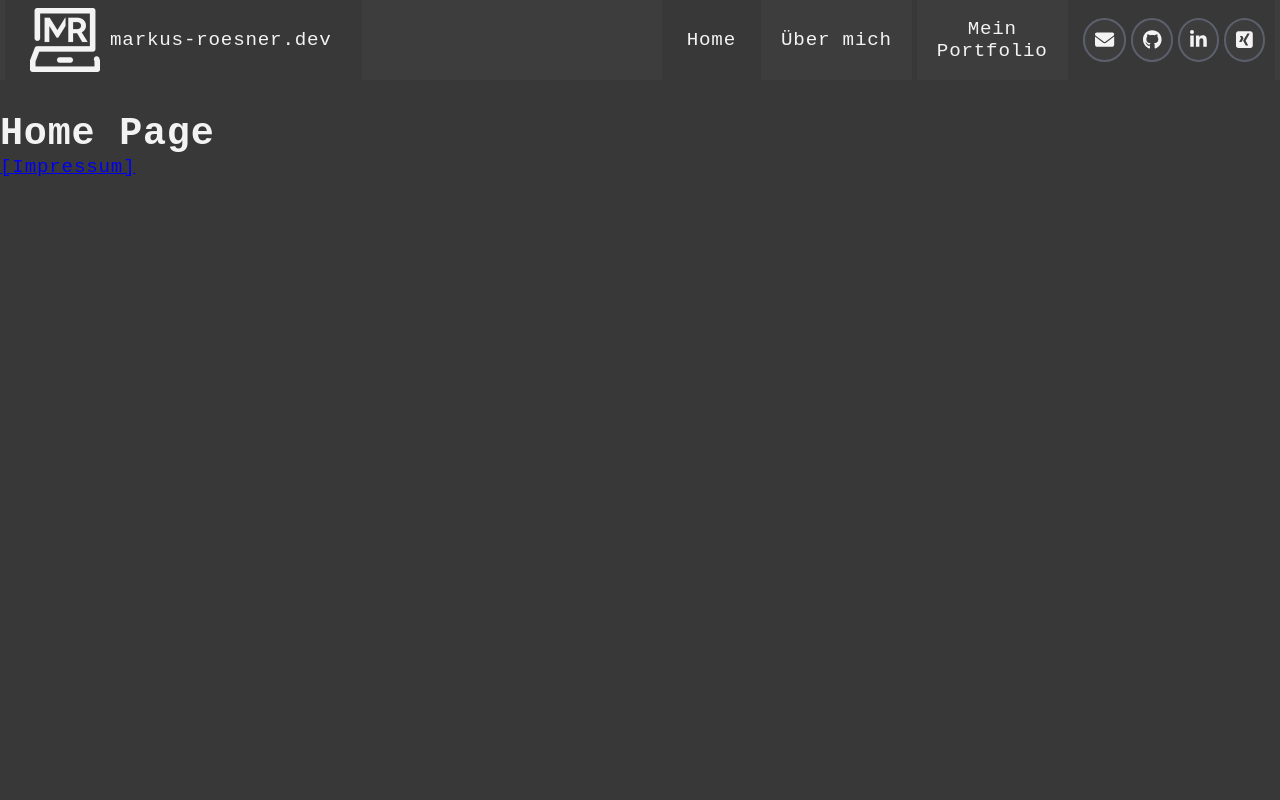
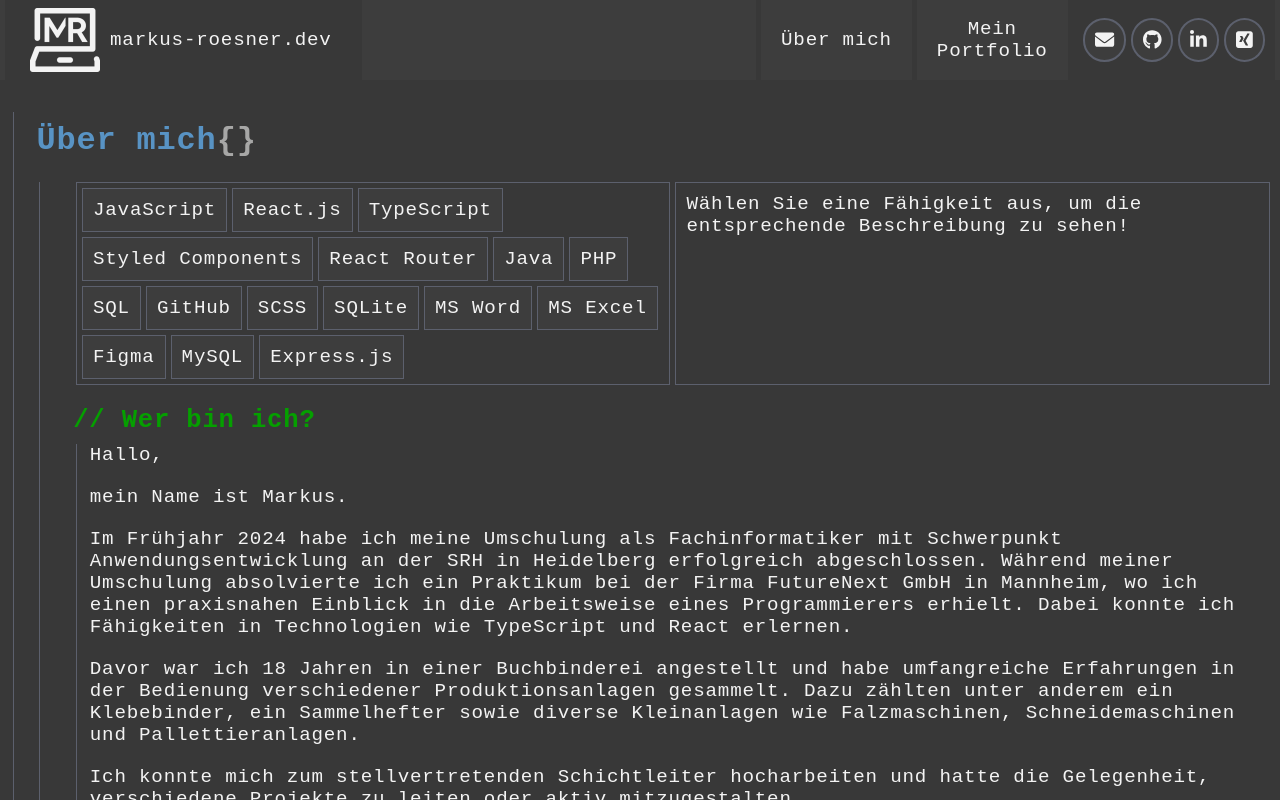
Before and after one commit to M-Roesner/myHomepage-react-ts-wip, a React (Vite) app: page / in a window 1280 px wide. Shown: the top 800 px of the page. Built offline with nearby package versions, Linux system fonts and the light colour scheme.

Commit message:
Changed routed component for test purposes.

```diff
--- a/src/components/header/navigation/pageNavigation/PageNavWrapper.tsx
+++ b/src/components/header/navigation/pageNavigation/PageNavWrapper.tsx
@@ -11,7 +11,6 @@ const PageNavWrapper = () => {
   return (
     <StyledPageNavWrapper>
       <StyledNavUnorderedList>
-        <NavListItem to="/">Home</NavListItem>
         <NavListItem to="/aboutMe">Über mich</NavListItem>
         <NavListItem to="/myPortfolio" wrap>
           Mein Portfolio
--- a/src/pages/main/main.tsx
+++ b/src/pages/main/main.tsx
@@ -17,10 +17,11 @@ const router = createBrowserRouter([
     element: <App />,
     errorElement: <NotFoundPage />,
     children: [
-      { path: "/", element: <HomePage /> },
+      // TODO: Moved folder for testing purposes. correct order: "/" & <HomePage /> | "/aboutMe" & <AboutMePage /> | "/myPortfolio" & <MyPortfolio />
+      { path: "/", element: <AboutMePage /> },
       {
         path: "/aboutMe",
-        element: <AboutMePage />,
+        element: <HomePage />,
       },
       {
         path: "/myPortfolio",
```
